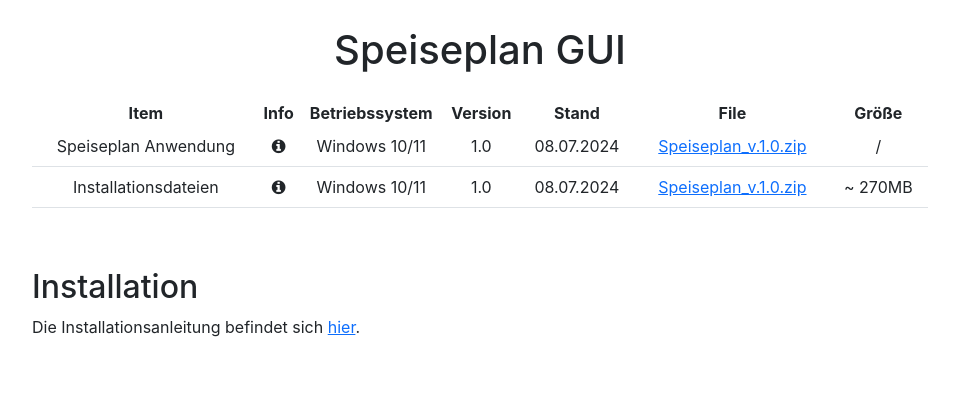
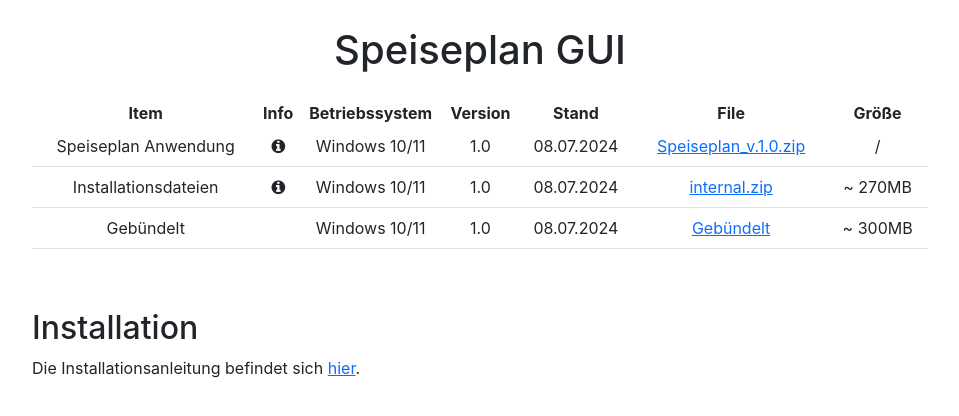
Before and after one commit to NotScottt/react_speiseplan, a React (Create React App) app: page / in a window 1280 px wide. Shown: the top 416 px of the page, without its empty margins (160-1119 px from the left). Built offline with nearby package versions, Linux system fonts and the light colour scheme.

Commit message:
New frontend

```diff
--- a/src/App.js
+++ b/src/App.js
@@ -47,7 +47,7 @@ function App() {
               <td>Windows 10/11</td>
               <td>1.0</td>
               <td>08.07.2024</td>
-              <td><a href="https://github.com/NotScottt/NotScottt.github.io/archive/refs/tags/Speiseplan_v.1.0.zip" download>Speiseplan_v.1.0.zip</a></td>
+              <td><a href="https://github.com/NotScottt/react_speiseplan/archive/refs/tags/Speiseplan.zip" download>Speiseplan_v.1.0.zip</a></td>
               <td>/</td>
             </tr>
             <tr>
@@ -56,8 +56,17 @@ function App() {
               <td>Windows 10/11</td>
               <td>1.0</td>
               <td>08.07.2024</td>
-              <td><a href="https://github.com/NotScottt/NotScottt.github.io/archive/refs/tags/Speiseplan_v.1.0.zip" download>Speiseplan_v.1.0.zip</a></td>
+              <td><a href="https://github.com/NotScottt/react_speiseplan/archive/refs/tags/folder.zip" download>internal.zip</a></td>
               <td>~ 270MB</td>
+            </tr>
+            <tr>
+              <td>Gebündelt</td>
+              <td></td>
+              <td>Windows 10/11</td>
+              <td>1.0</td>
+              <td>08.07.2024</td>
+              <td><a href="https://github.com/NotScottt/NotScottt.github.io/archive/refs/tags/Speiseplan_v.1.0.zip" download>Gebündelt</a></td>
+              <td>~ 300MB</td>
             </tr>
           </tbody>
         </table>
```
